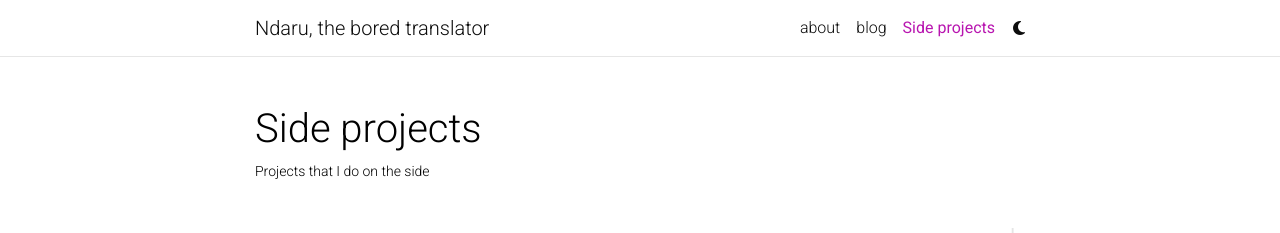
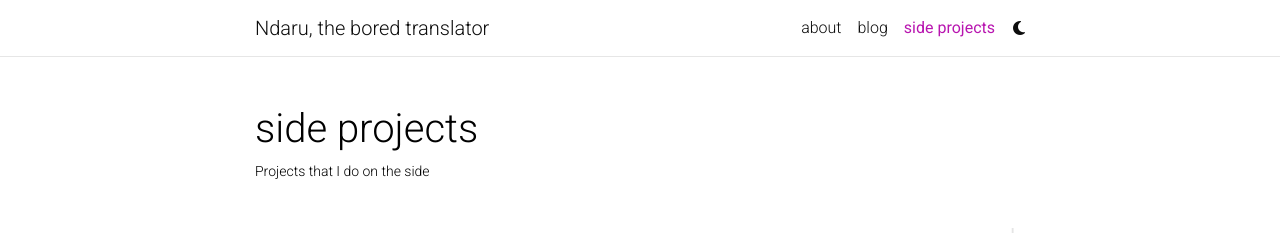
Before and after one commit to ndaruwibowo/ndaruwibowo.github.io, a Jekyll site: the page built from _pages/projects.md, in a window 1280 px wide and 1127 px high. Shown: the top 233 px of the window. Built offline with Jekyll 4.4.1, drawn with Linux system fonts in a browser that asks for light colours; full-size pictures stand in for the smaller copies a plugin makes; comment, search, counter and statistics services are not loaded; a style sheet for code colours, icons or effects is not loaded.

```diff
--- a/_pages/projects.md
+++ b/_pages/projects.md
@@ -1,6 +1,6 @@
 ---
 layout: page
-title: Side projects
+title: side projects
 permalink: /projects/
 description: Projects that I do on the side
 nav: true
```
